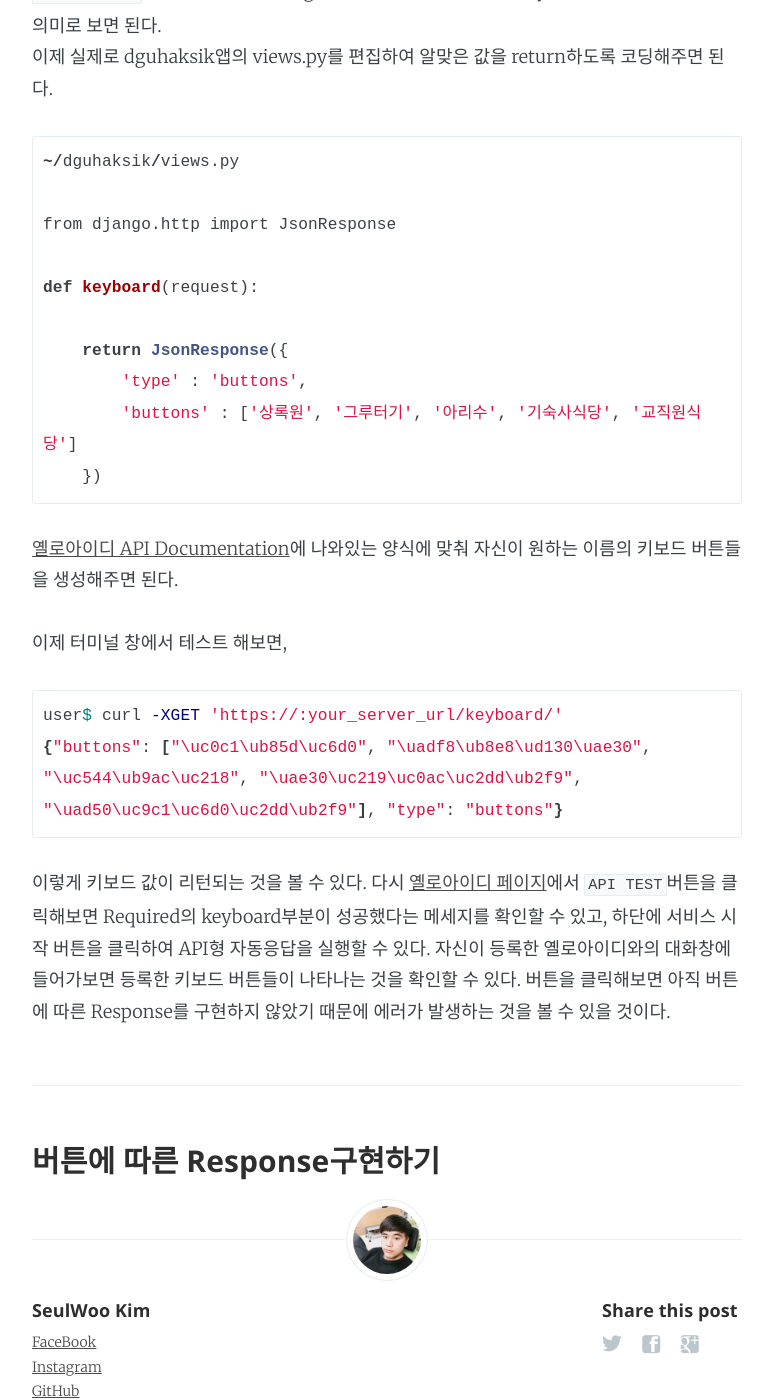
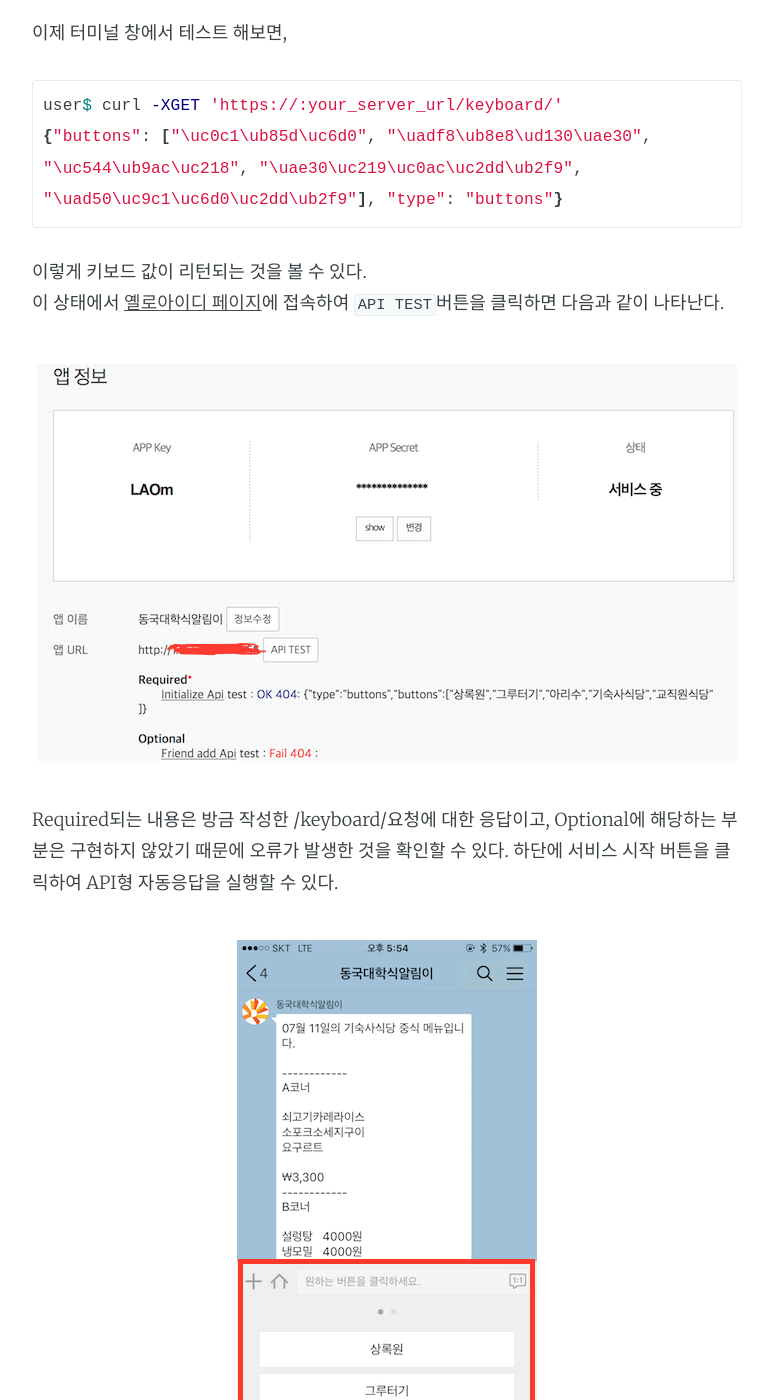
Before and after one commit to ThroughKim/throughkim.github.com, a Jekyll site: the page built from _posts/2016-07-11-kakao-haksik.md, in a window 1280 px wide and 1400 px high, scrolled down 4240 px. Shown: the whole window, without its empty margins (253-1026 px from the left). Built offline with Jekyll 4.4.1, drawn with Linux system fonts in a browser that asks for light colours; Markdown is read by kramdown in place of the engine named in the settings; some of the changed text lies outside the part shown.

Commit message:
사진 추가 및 순서 변경

````diff
--- a/_posts/2016-07-11-kakao-haksik.md
+++ b/_posts/2016-07-11-kakao-haksik.md
@@ -19,12 +19,6 @@
 우선 시작을 하기 위해선 옐로아이디 등록과 카카오 앱 등록이 필요한데, 이는 다른 블로그에도 많이 나와있으므로 생략한다.
 
 카카오 옐로아이디 앱을 등록하고, API형 자동응답을 하기 위해서는 일단 기본적으로 카카오 API중에서 `https://your_server_url/keyboard/`요청에 알맞게 반응하도록 해야한다.
-
-구현을 한 뒤에 [옐로아이디 페이지](https://yellowid.kakao.com/)에서 `API TEST`버튼을 클릭하면 다음과 같이 나타난다.
-
-![카카오 API TEST 성공한 모습](/images/kakaoapitest.png)
-
-Required되는 내용은 /keyboard/요청에 대한 응답이고, Optional에 해당하는 부분은 구현하지 않았기 때문에 오류가 발생한 것을 확인할 수 있다.
 
 이제부터 Python과 Django를 이용해 해당 API 요청에 제대로 응답할 수 있도록 만들어주면 된다. 처음에는 REST Framework를 이용해 구현해보려 했지만, 단순 JSON Response만 해주면 되기 때문에 Django만을 이용해 구현했다.
 
@@ -122,7 +116,16 @@
 {"buttons": ["\uc0c1\ub85d\uc6d0", "\uadf8\ub8e8\ud130\uae30", "\uc544\ub9ac\uc218", "\uae30\uc219\uc0ac\uc2dd\ub2f9", "\uad50\uc9c1\uc6d0\uc2dd\ub2f9"], "type": "buttons"}
 ```
 
-이렇게 키보드 값이 리턴되는 것을 볼 수 있다. 다시 [옐로아이디 페이지](https://yellowid.kakao.com/)에서 `API TEST`버튼을 클릭해보면 Required의 keyboard부분이 성공했다는 메세지를 확인할 수 있고, 하단에 서비스 시작 버튼을 클릭하여 API형 자동응답을 실행할 수 있다. 자신이 등록한 옐로아이디와의 대화창에 들어가보면 등록한 키보드 버튼들이 나타나는 것을 확인할 수 있다. 버튼을 클릭해보면 아직 버튼에 따른 Response를 구현하지 않았기 때문에 에러가 발생하는 것을 볼 수 있을 것이다.
+이렇게 키보드 값이 리턴되는 것을 볼 수 있다.
+이 상태에서 [옐로아이디 페이지](https://yellowid.kakao.com/)에 접속하여 `API TEST`버튼을 클릭하면 다음과 같이 나타난다.
+
+![카카오 API TEST 성공한 모습](/images/kakaoapitest.png)
+
+Required되는 내용은 방금 작성한 /keyboard/요청에 대한 응답이고, Optional에 해당하는 부분은 구현하지 않았기 때문에 오류가 발생한 것을 확인할 수 있다. 하단에 서비스 시작 버튼을 클릭하여 API형 자동응답을 실행할 수 있다.
+
+![카카오 키보드 구현모습](/images/kakaokeyboard.png)
+
+API형 자동응답 서비스를 시작 뒤에 자신이 등록한 옐로아이디와의 대화창에 들어가보면 위와 같이 등록한 키보드 버튼들이 나타나는 것을 확인할 수 있다.
 
 ---
 
````
Also changed, not shown: images/kakaokeyboard.png (added).
